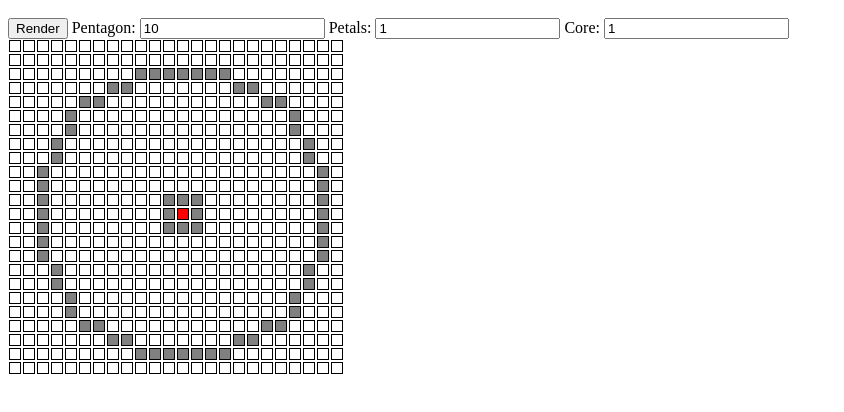
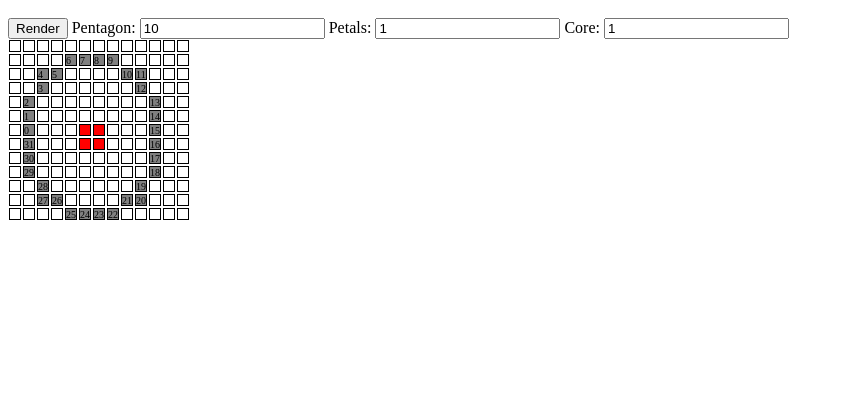
Before and after one commit to enzoconejero/mc-structures-calculator, a plain HTML site: page src/index.html in a window 1280 px wide. Both pictures are taken after a click on the button "Render". Shown: the part 48-460 px from the top of the page, without its empty margins (0-844 px from the left). Drawn offline with Linux system fonts and the light colour scheme.

Commit message:
Circle by diameter build

```diff
--- a/src/enzo.js
+++ b/src/enzo.js
@@ -1,4 +1,4 @@
-function on_load(){
+function on_load() {
     console.log("OnLoad")
     let inputs = document.querySelectorAll("input[type=number]")
     console.log("Inputs " + inputs)
@@ -9,52 +9,52 @@ function on_load(){
     canvas.render()
 }
 
-function update_and_refresh_canvas(){
-    // radius
+function update_and_refresh_canvas() {
+    // diams
     const penta = +document.querySelector("#pentagon").value
     const petals = +document.querySelector("#petal").value
     const core = +document.querySelector("#core").value
 
-    const side = (+ penta + petals) * 2 + 2
+    const side = (penta + petals) + 2
     canvas
         .clean()
         .resize(side)
         .add_circle(canvas.center(), penta)
-        .add_circle(canvas.center(), core)
+        // .add_circle(canvas.center(), core)
         .render()
 }
 
-function _distance(p1, p2){
+function _distance(p1, p2) {
     // Euclidean distance
     return Math.sqrt((p1.x - p2.x) ** 2 + (p1.y - p2.y) ** 2)
 }
 
-class Canvas{
-    constructor (side_len){
+class Canvas {
+    constructor(side_len) {
         this.side_len = Math.ceil(side_len)
         this.figs = []
     }
 
-    resize(side_len){
+    resize(side_len) {
         this.side_len = side_len
         return this
     }
 
-    clean(){
+    clean() {
         this.figs = []
         return this
     }
 
-    render(){
+    render() {
         let new_cavas = document.createElement("div")
         new_cavas.id = "canvas"
 
-        for (let row=0; row < this.side_len; row++){
+        for (let row = 0; row < this.side_len; row++) {
             // console.log('Printing row ' + row)
             let _row = document.createElement("div")
             _row.id = "row" + row
             _row.classList.add("row")
-            for (let col=0; col < this.side_len; col++){
+            for (let col = 0; col < this.side_len; col++) {
                 // console.log('Printing col ' + col)
                 let _cell = new Cell(col, row)
                 _row.appendChild(_cell.html())
@@ -67,95 +67,116 @@ class Canvas{
         return this
     }
 
-    center(){
-        return new Point(this.side_len/2, this.side_len/2)
+    center() {
+        return new Point(this.side_len / 2, this.side_len / 2)
     }
 
-    add_circle(center_point, radius){
-        let c = new Circle(center_point, radius)
+    add_circle(center_point, diam) {
+        let c = new Circle(center_point, diam)
         this.figs.push(c)
-        if (+radius > this.side_len/2){
-            this.resize(+radius * 2 + 1)
-        }
         return this
     }
 }
 
-class Point{
-    constructor (x, y){
+class Point {
+    constructor(x, y) {
         this.x = x
         this.y = y
     }
 
-    distance(other){
+    distance(other) {
         return _distance(this, other)
     }
 }
 
-class Cell{
-    constructor (x, y){
+class Cell {
+    constructor(x, y) {
         // start coordinate (relative 0, 0)
-        this.col = x
-        this.row = y
-        this.position = new Point(x, y)  // Start poistion: left bottom
-        this.center = new Point(x+0.5, y+0.5)
+        this.col = Math.floor(x)
+        this.row = Math.floor(y)
+        this.zero = new Point(this.col, this.row)  // Start poistion: left bottom
+        this.center = new Point(x + 0.5, y + 0.5)
     }
 
-    html(){
+    html() {
         const cell = document.createElement("div")
         cell.classList = "cell"
         cell.id = this.id()
         return cell
     }
 
-    id(){
+    id() {
         return "cell" + this.col + '-' + this.row
     }
 
-    elem(){
+    elem() {
         return document.querySelector("#" + this.id())
     }
 
     // Get the relative cell
-    move(x, y){
+    move(x, y) {
         return new Cell(this.col + x, this.row + y)
     }
 
-    equals(other){
+    equals(other) {
         return this.col == other.col && this.row == other.row
     }
 
-    distance(other){
+    distance(other) {
         return _distance(this.center, other.center)
     }
 }
 
-class Circle{
-    constructor (center, radius){
-        this.center = center
-        this.radius = radius
+class Circle {
+    constructor(center_point, diam) {
+        // The center is either a single cell or the intersection between 4
+        this.center_point = center_point
+        this.diam = diam
     }
 
-    render(){
-        let center = new Cell(this.center.x, this.center.y)
-        let left_cell = new Cell(this.center.x - this.radius, this.center.y)
-        let top_cell = new Cell(this.center.x, this.center.y - this.radius)
+    render() {
+        const radius = this.diam / 2
+        const has_symetry_cell = (this.diam % 2) != 0
+        const symetry_offset = has_symetry_cell ? 0 : 1
+        console.log("Diameter: " + this.diam + ". Has symetry: " + has_symetry_cell)
+
+        const main_center_cell = new Cell(this.center_point.x, this.center_point.y)
+        let centers, reference_center_point
+
+        if (has_symetry_cell){
+            // The center is within the center of a cell
+            centers = [main_center_cell]
+            reference_center_point = main_center_cell.center
+        }
+        else {
+            centers = [
+                main_center_cell,
+                main_center_cell.move(-1, 0),
+                main_center_cell.move(0, 1),
+                main_center_cell.move(-1, 1)
+            ]
+            reference_center_point = main_center_cell.zero
+        }
+
+        centers.forEach((c) => {
+            c.elem().classList.add("center")
+        })
+
+        let left_cell = new Cell(reference_center_point.x - radius, reference_center_point.y)
+        let top_cell = new Cell(reference_center_point.x - symetry_offset, reference_center_point.y - radius)
         let cells = [left_cell]
-        const has_symetry_cell = (this.radius % 2) != 0
-
-        center.elem().classList.add("center")
 
         const end = top_cell
         let last = left_cell
 
         // First quarter
-        while (!last.equals(end)){
+        while (!last.equals(end)) {
             // possible nexts: top, top right, right
             let next
             let possibles_next = [last.move(0, -1), last.move(1, -1), last.move(1, 0)]
-            for (let possible of possibles_next){
-                let distance = possible.center.distance(this.center)
-                if (distance <= this.radius){
+            for (let possible of possibles_next) {
+                let distance = possible.center.distance(reference_center_point)
+                if (distance <= radius) {
                     next = possible
                     break
                 }
@@ -169,28 +190,28 @@ class Circle{
         // If has symetry column dont duplicate axis cell
 
         let to_mirror = [...cells]
-        if (has_symetry_cell){
+        if (has_symetry_cell) {
             to_mirror.pop()
         }
         to_mirror.reverse()
 
         let q2 = to_mirror.map((cell) => {
-            let dist_to_center = Math.ceil(Math.abs(this.center.x-cell.center.x))
-            return cell.move(dist_to_center * 2, 0)
+            let dist_to_center = Math.ceil(Math.abs(this.center_point.x - cell.center.x))
+            return cell.move(dist_to_center * 2 - symetry_offset, 0)
         })
 
         cells = cells.concat(q2)
 
         to_mirror = [...cells]
-        if (has_symetry_cell){
+        if (has_symetry_cell) {
             to_mirror.pop()
             to_mirror.shift()
         }
         to_mirror.reverse()
 
         let q34 = to_mirror.map((cell) => {
-            let dist_to_center = Math.ceil(Math.abs(this.center.y-cell.center.y))
-            return cell.move(0, dist_to_center * 2)
+            let dist_to_center = Math.ceil(Math.abs(this.center_point.y - cell.center.y))
+            return cell.move(0, dist_to_center * 2 + symetry_offset)
         })
 
         cells = cells.concat(q34)
@@ -201,9 +222,9 @@ class Circle{
             c.elem().classList.add("border")
         })
 
-        // for (let i = 0; i < cells.length; i++){
-        //     cells[i].elem().textContent = i
-        // }
+        for (let i = 0; i < cells.length; i++){
+            cells[i].elem().textContent = i
+        }
     }
 }
 
```
Also changed, not shown: src/index.html (+0 -2 lines).
